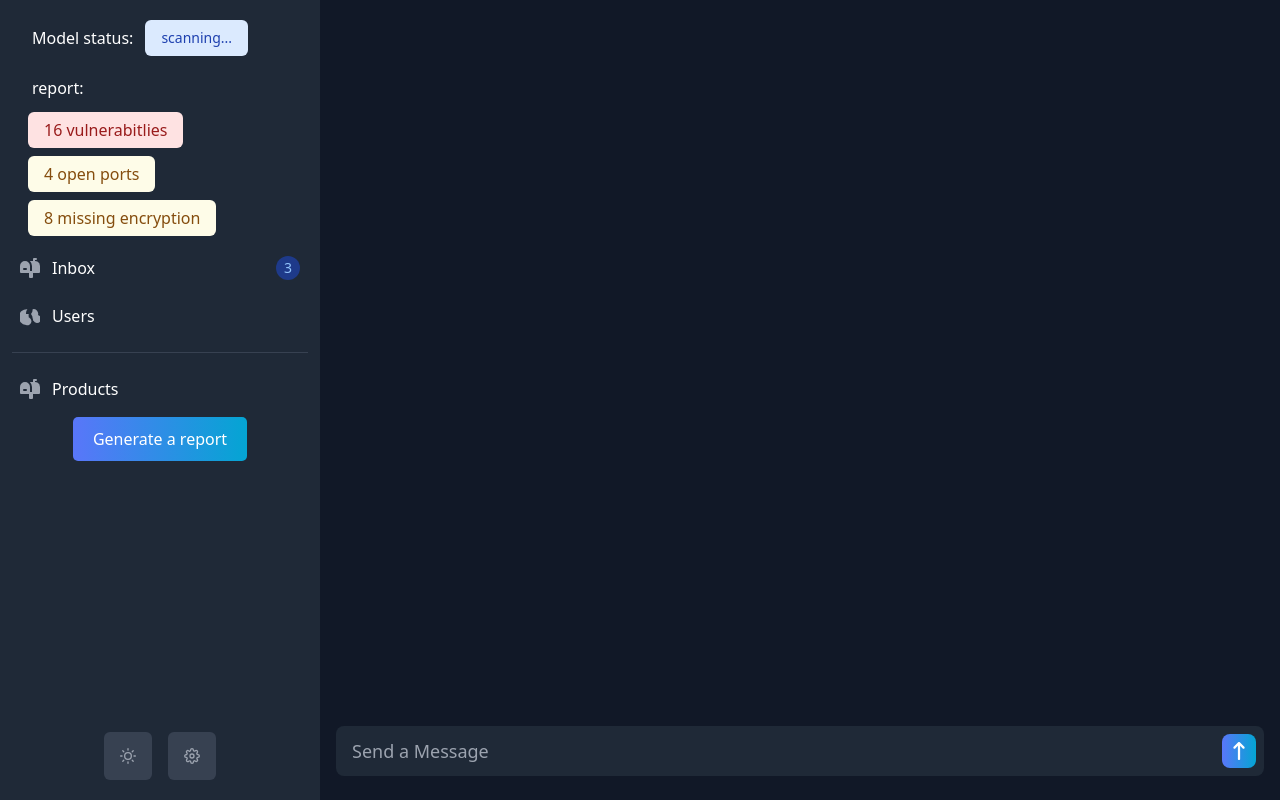
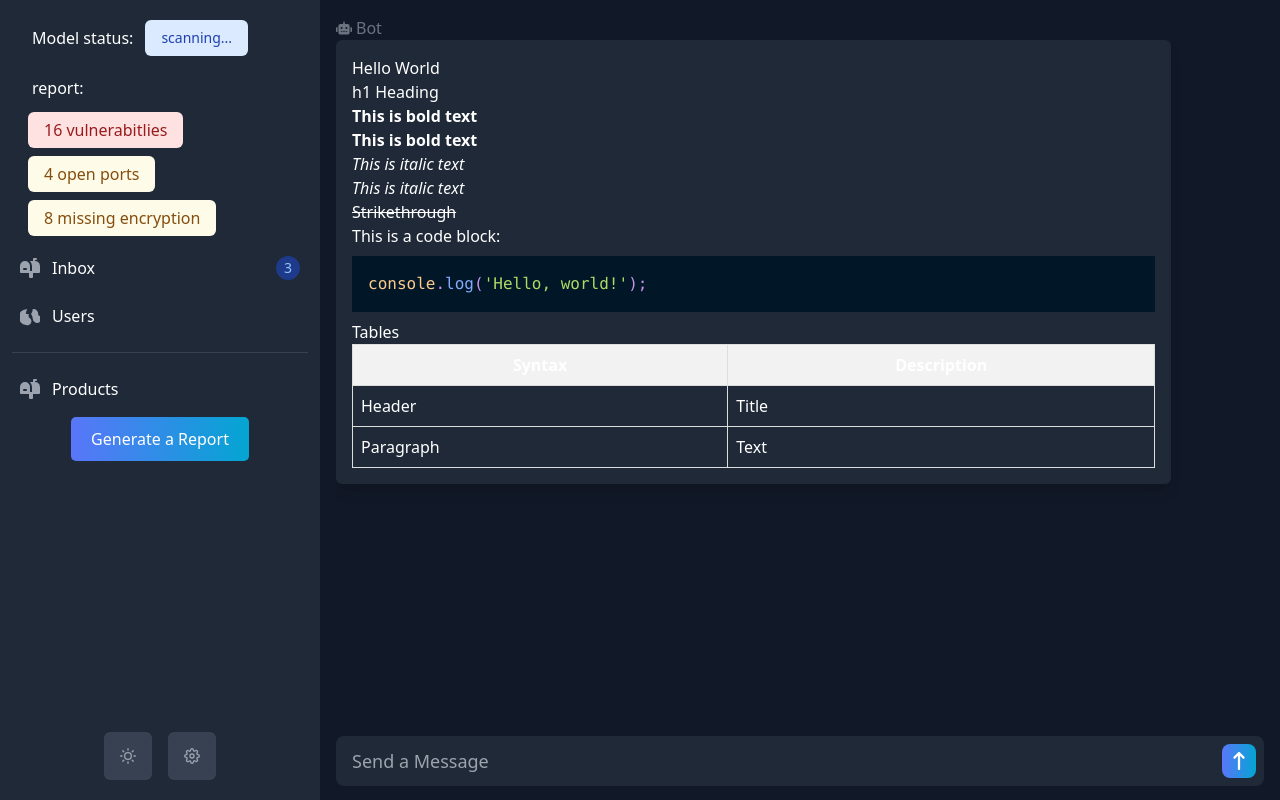
Before and after one commit to snow10100/pena, a Next.js app in the folder ui/: page / in a window 1280 px wide. Built offline with nearby package versions, Linux system fonts and the light colour scheme.

Commit message:
Bot response bubble markdown

```diff
--- a/ui/app/components/buttons/GradientBtn.jsx
+++ b/ui/app/components/buttons/GradientBtn.jsx
@@ -1,6 +1,5 @@
 const GradientBtn = ({ text, onClick = null }) => {
   const buttonStyle = {
-    background: 'linear-gradient(to right, #5976F9, #04A5D3)',
     border: 'none',
     color: '#fff',
     padding: '10px 20px',
@@ -9,7 +8,7 @@ const GradientBtn = ({ text, onClick = null }) => {
   };
 
   return (
-    <button style={buttonStyle}>
+    <button style={buttonStyle} className="hover:opacity-75 bg-custom-gradient">
       {text}
     </button>
   );
--- a/ui/app/components/chat/BotChatBubble.jsx
+++ b/ui/app/components/chat/BotChatBubble.jsx
@@ -1,17 +1,105 @@
-
+import ReactMarkdown from "react-markdown";
+import { Prism as SyntaxHighlighter } from "react-syntax-highlighter";
+import {
+  nightOwl,
+  oneLight,
+} from "react-syntax-highlighter/dist/esm/styles/prism";
+import remarkGfm from "remark-gfm";
+import { useEffect, useState } from "react";
 // icon
 import { FaRobot } from "react-icons/fa";
 export default function BotChatBubble({ children }) {
+  const [codeStyle, setCodeStyle] = useState(nightOwl);
+  const [theme, setTheme] = useState(
+    typeof window !== "undefined" ? localStorage.getItem("theme") : null
+  );
+
+  // TODO: Change theme of markdown based on dark or light mode
+  useEffect(() => {
+    if (typeof window !== "undefined") {
+      const handleStorageChange = () => {
+        setTheme(localStorage.getItem("theme"));
+      };
+
+      window.addEventListener("storage", handleStorageChange);
+
+      // Cleanup
+      return () => {
+        window.removeEventListener("storage", handleStorageChange);
+      };
+    }
+  }, []);
+
+  useEffect(() => {
+    if (theme === "dark") {
+      setCodeStyle(nightOwl);
+    } else if (theme === "light") {
+      console.log("oneLight");
+      setCodeStyle(oneLight);
+    }
+  }, [theme]);
+
   return (
     <div>
       <div className="flex gap-1 justify-center items-center w-fit">
         <FaRobot className=" text-gray-500" />
         <span className="text-gray-500">Bot</span>
       </div>
-      <div className="p-4 mr-auto dark:bg-gray-800 dark:text-slate-300 rounded-md shadow-lg w-fit max-w-[70%]">
-        <p className="text-lg">{children}</p>
+      <div className="p-4 mr-auto dark:bg-gray-800 dark:text-slate-300 rounded-md shadow-lg max-w-[90%]">
+        <ReactMarkdown
+          className="text-white"
+          remarkPlugins={[remarkGfm]}
+          components={{
+            code({ node, inline, className, children, ...props }) {
+              const match = /language-(\w+)/.exec(className || "");
+              return !inline && match ? (
+                <SyntaxHighlighter
+                  style={codeStyle}
+                  language={match[1]}
+                  PreTag="div"
+                  {...props}
+                >
+                  {String(children).replace(/\n$/, "")}
+                </SyntaxHighlighter>
+              ) : (
+                <code className={className} {...props}>
+                  {children}
+                </code>
+              );
+            },
+            table({ node, ...props }) {
+              return (
+                <table
+                  style={{ borderCollapse: "collapse", width: "100%" }}
+                  {...props}
+                />
+              );
+            },
+            th({ node, ...props }) {
+              return (
+                <th
+                  style={{
+                    border: "1px solid #ddd",
+                    padding: "8px",
+                    backgroundColor: "#f2f2f2",
+                  }}
+                  {...props}
+                />
+              );
+            },
+            td({ node, ...props }) {
+              return (
+                <td
+                  style={{ border: "1px solid #ddd", padding: "8px" }}
+                  {...props}
+                />
+              );
+            },
+          }}
+        >
+          {children}
+        </ReactMarkdown>
       </div>
     </div>
-
-  )
+  );
 }
--- a/ui/app/components/chat/ChatInputField.jsx
+++ b/ui/app/components/chat/ChatInputField.jsx
@@ -5,14 +5,18 @@ import { FaArrowUpLong } from "react-icons/fa6";
 export default function ChatInputField({ handleSubmit }) {
   const [userPrompt, setUserPrompt] = useState("");
   const [disabledSubmit, setDisabledSubmit] = useState(false);
+
   const handleChange = (e) => {
     setUserPrompt(e.target.value);
     console.log("writing message", userPrompt);
-  }
-  const buttonStyle = {
-    background: 'linear-gradient(to right, #5976F9, #04A5D3)',
   };
 
+  const _handleSubmit = (message) => {
+    if (message) {
+      setUserPrompt("");
+      handleSubmit(message);
+    }
+  };
 
   return (
     <div className="flex flex-row w-full p-2 bg-slate-100 rounded-lg dark:bg-gray-800 dark:text-white">
@@ -21,9 +25,17 @@ export default function ChatInputField({ handleSubmit }) {
         type="text"
         placeholder="Send a Message"
         onChange={handleChange}
+        onKeyDown={(e) => {
+          if (e.key === "Enter") {
+            _handleSubmit(userPrompt);
+          }
+        }}
+        value={userPrompt}
       />
-      <button className={disabledSubmit ? "bg-slate-400 rounded-lg p-2" : "rounded-lg p-2"} onClick={() => handleSubmit(userPrompt)}
-        style={disabledSubmit ? "" : buttonStyle}
+      <button
+        className={`${disabledSubmit ? "bg-slate-200 cursor-not-allowed" : "hover:opacity-75 bg-custom-gradient"}
+        rounded-lg p-2`}
+        onClick={() => _handleSubmit(userPrompt)}
       >
         <FaArrowUpLong className="text-white text-lg" />
       </button>
--- a/ui/app/components/common/SideBar.jsx
+++ b/ui/app/components/common/SideBar.jsx
@@ -144,7 +144,7 @@ function SideBar() {
             <li>
             </li>
             <li className='text-center'>
-              <GradientBtn text={"Generate a report"} />
+              <GradientBtn text={"Generate a Report"} />
             </li>
           </ul>
           {/* The very end of the side bar would contain settings like a button for theme (dark/white), a button for settins (gear shape), and lastly a button to sign in and out which willl be disabled */}
--- a/ui/app/page.jsx
+++ b/ui/app/page.jsx
@@ -1,13 +1,11 @@
-'use client';
+"use client";
 import { useState } from "react";
-import useSWR from 'swr';
-import axios from 'axios';
+import useSWR from "swr";
+import axios from "axios";
 import ChatInputField from "./components/chat/ChatInputField";
 import UserChatBubble from "./components/chat/UserChatBubble";
 import BotChatBubble from "./components/chat/BotChatBubble";
 import { RemoteRunnable } from "@langchain/core/runnables/remote";
-
-
 
 // const fetcher = url => axios.post(url).then(res => res.data);
 
@@ -21,36 +19,74 @@ export default function Home() {
       url: `http://localhost:8000/ai/`,
     });
     try {
-      console.log(messages)
-      console.log('sending message:', messages[index].message);
+      console.log(messages);
+      console.log("sending message:", messages[index].message);
       const response = await chain.invoke({
         task: messages[index].message,
       });
-      const content = response.content
-      setMessages([...messages, { content, sender: "agent" }]);
-      console.log(messages)
-      console.log('response:', content);
+      const content = response.content;
+      setMessages([...messages, { message: content, sender: "agent" }]);
+      console.log(messages);
+      console.log("response:", content);
     } catch (error) {
-      console.error('Error sending message:', error);
+      console.error("Error sending message:", error);
     }
   };
 
+  const markdownContent = `
+  # Hello World
+
+
+# h1 Heading
+
+**This is bold text**
+
+__This is bold text__
+
+*This is italic text*
+
+_This is italic text_
+
+~~Strikethrough~~
+
+  This is a code block:
+
+  \`\`\`javascript
+  console.log('Hello, world!');
+  \`\`\`
+
+
+  ## Tables
+
+  | Syntax | Description |
+  | ----------- | ----------- |
+  | Header | Title |
+  | Paragraph | Text |
+
+  `;
+
   return (
-    <main className="h-[90vh] sm:h-[95vh]">
-      <div className="grid h-full grid-rows-2">
-        <div className="overflow-y-auto">
-          <div className="flex flex-col gap-2">
-            {messages.map((message, index) => (
-              message.sender === "user" ?
-                <UserChatBubble key={`user-${index}`}>{message.message}</UserChatBubble> :
-                <BotChatBubble key={`bot-${index}`}>{message.message}</BotChatBubble>
-
-            ))}
+    <main className="h-[85vh] sm:h-[90vh]">
+      <div className="grid h-full grid-rows-[1fr, auto]">
+        <div className=" overflow-y-auto">
+          <div className="flex flex-col gap-3">
+            {messages.map((message, index) =>
+              message.sender === "user" ? (
+                <UserChatBubble key={`user-${index}`}>
+                  {message.message}
+                </UserChatBubble>
+              ) : (
+                <BotChatBubble key={`bot-${index}`}>
+                  {message.message}
+                </BotChatBubble>
+              )
+            )}
+            <BotChatBubble>{markdownContent}</BotChatBubble>
           </div>
         </div>
-        <div className="self-end">
-          <ChatInputField handleSubmit={handleSubmit} />
-        </div>
+      </div>
+      <div className="self-end">
+        <ChatInputField handleSubmit={handleSubmit} />
       </div>
     </main>
   );
--- a/ui/package.json
+++ b/ui/package.json
@@ -15,6 +15,9 @@
     "react": "^18",
     "react-dom": "^18",
     "react-icons": "^5.3.0",
+    "react-markdown": "^9.0.1",
+    "react-syntax-highlighter": "^15.5.0",
+    "remark-gfm": "^4.0.0",
     "swr": "^2.2.5"
   },
   "devDependencies": {
--- a/ui/tailwind.config.js
+++ b/ui/tailwind.config.js
@@ -17,6 +17,7 @@ module.exports = {
         "gradient-radial": "radial-gradient(var(--tw-gradient-stops))",
         "gradient-conic":
           "conic-gradient(from 180deg at 50% 50%, var(--tw-gradient-stops))",
+        "custom-gradient": "linear-gradient(to right, #5976F9, #04A5D3)",
       },
     },
   },
```
Also changed, not shown: 1 other file (tests, documents, lock files or other folders).
